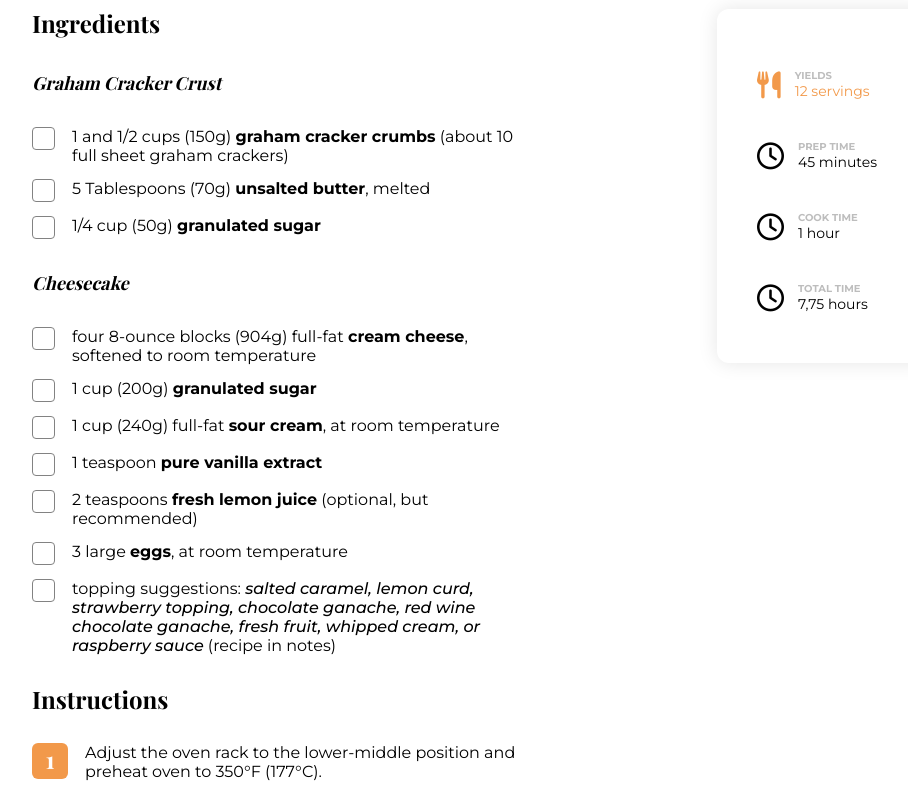
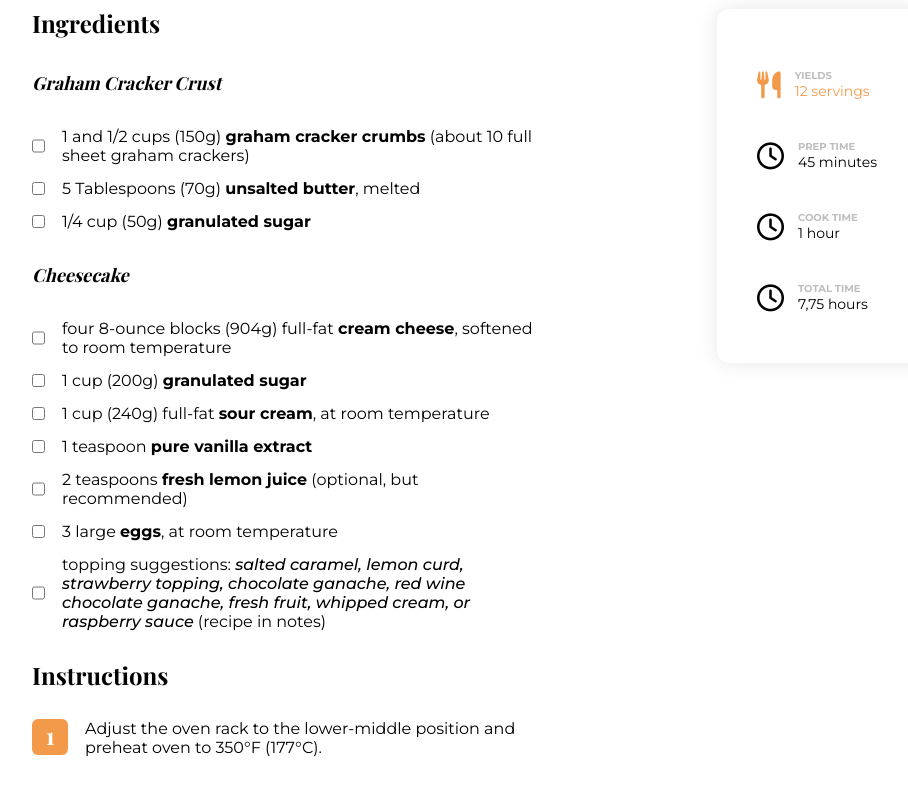
Before and after one commit to marinactonci/recipe-blog-challenge, a plain HTML site: page index.html in a window 1280 px wide. Shown: the part 680-1474 px from the top of the page, without its empty margins (160-1068 px from the left). Drawn offline with nearby package versions, Linux system fonts and the light colour scheme; a web font is replaced by a local one.

Commit message:
Update index.html

```diff
--- a/index.html
+++ b/index.html
@@ -5,6 +5,7 @@
   <meta http-equiv="X-UA-Compatible" content="IE=edge">
   <meta name="viewport" content="width=device-width, initial-scale=1.0">
   <link rel="stylesheet" href="style.css">
+  <script src="script.js" defer></script>
   <link rel="stylesheet" href="https://cdnjs.cloudflare.com/ajax/libs/font-awesome/6.1.2/css/all.min.css" integrity="sha512-1sCRPdkRXhBV2PBLUdRb4tMg1w2YPf37qatUFeS7zlBy7jJI8Lf4VHwWfZZfpXtYSLy85pkm9GaYVYMfw5BC1A==" crossorigin="anonymous" referrerpolicy="no-referrer" />
   <title>Recipe Blog</title>
 </head>
@@ -27,47 +28,49 @@
           <div class="first-list">
             <h3>Graham Cracker Crust</h3>
             <div class="ul-list-item">
-              <div class="ul-icon"></div>
+              <input type="checkbox" name="checkbox">
               <p>1 and 1/2 cups (150g) <strong>graham cracker crumbs</strong>
                 (about 10 full sheet graham crackers)</p>
             </div>
             <div class="ul-list-item">
-              <div class="ul-icon"></div>
+              <input type="checkbox" name="checkbox">
               <p>5 Tablespoons (70g) <strong>unsalted butter</strong>, melted</p>
             </div>
             <div class="ul-list-item">
-              <div class="ul-icon"></div>
-              <p>1/4 cup (50g) <strong>granulated sugar</p>
+              <input type="checkbox" name="checkbox">
+              <p>1/4 cup (50g) <strong>granulated sugar</strong></p>
             </div>
           </div>
           <div class="second-list">
             <h3>Cheesecake</h3>
             <div class="ul-list-item">
-              <div class="ul-icon"></div>
+              <input type="checkbox" name="checkbox">
               <p>four 8-ounce blocks (904g) full-fat <strong>cream cheese</strong>, softened to room temperature</p>
             </div>
             <div class="ul-list-item">
-              <div class="ul-icon"></div>
+              <input type="checkbox" name="checkbox">
               <p>1 cup (200g) <strong>granulated sugar</p>
             </div>
             <div class="ul-list-item">
-              <div class="ul-icon"></div>
+              <input type="checkbox" name="checkbox">
               <p>1 cup (240g) full-fat <strong>sour cream</strong>, at room temperature</p>
             </div>
             <div class="ul-list-item">
-              <div class="ul-icon"></div>
+              <input type="checkbox" name="checkbox">
+              <span class="checkmark"></span>
               <p>1 teaspoon <strong>pure vanilla extract</strong></p>
             </div>
             <div class="ul-list-item">
-              <div class="ul-icon"></div>
+              <input type="checkbox" name="checkbox">
+              <span class="checkmark"></span>
               <p>2 teaspoons <strong>fresh lemon juice</strong> (optional, but recommended)</p>
             </div>
             <div class="ul-list-item">
-              <div class="ul-icon"></div>
+              <input type="checkbox" name="checkbox">
               <p>3 large <strong>eggs</strong>, at room temperature</p>
             </div>
             <div class="ul-list-item">
-              <div class="ul-icon"></div>
+              <input type="checkbox" name="checkbox">
               <p>topping suggestions: <i>salted caramel, lemon curd, strawberry topping,
                 chocolate ganache, red wine chocolate ganache, fresh fruit, whipped cream,
                 or raspberry sauce</i> (recipe in notes)</p>
```
